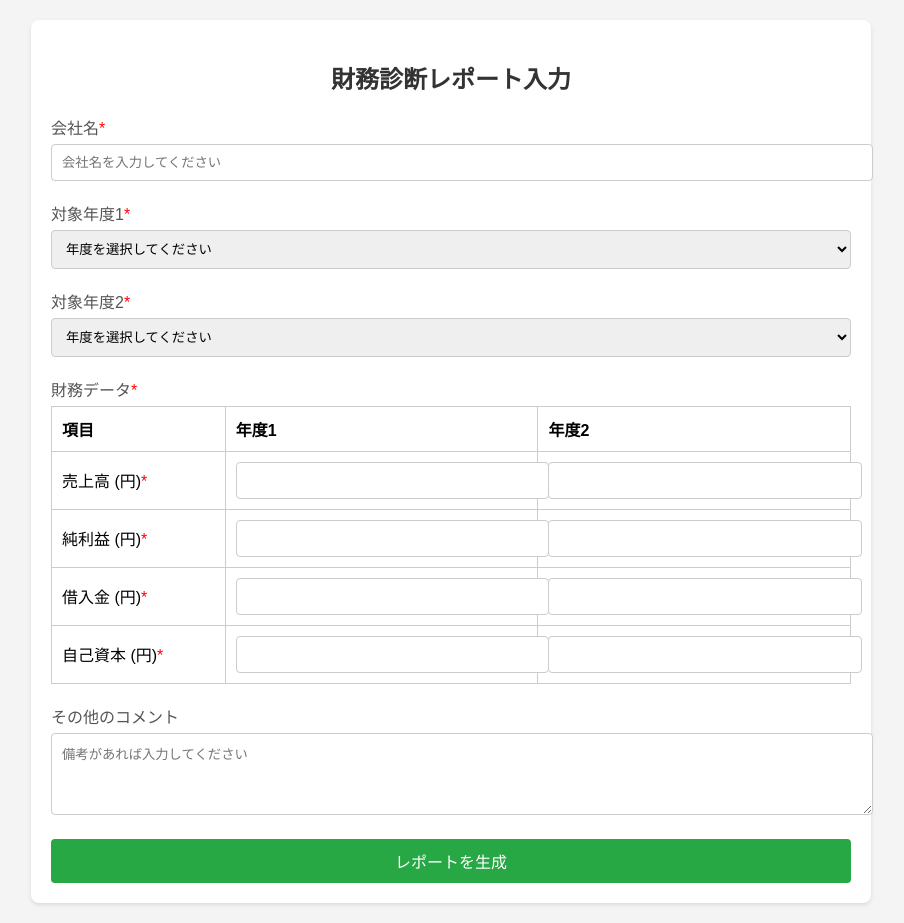
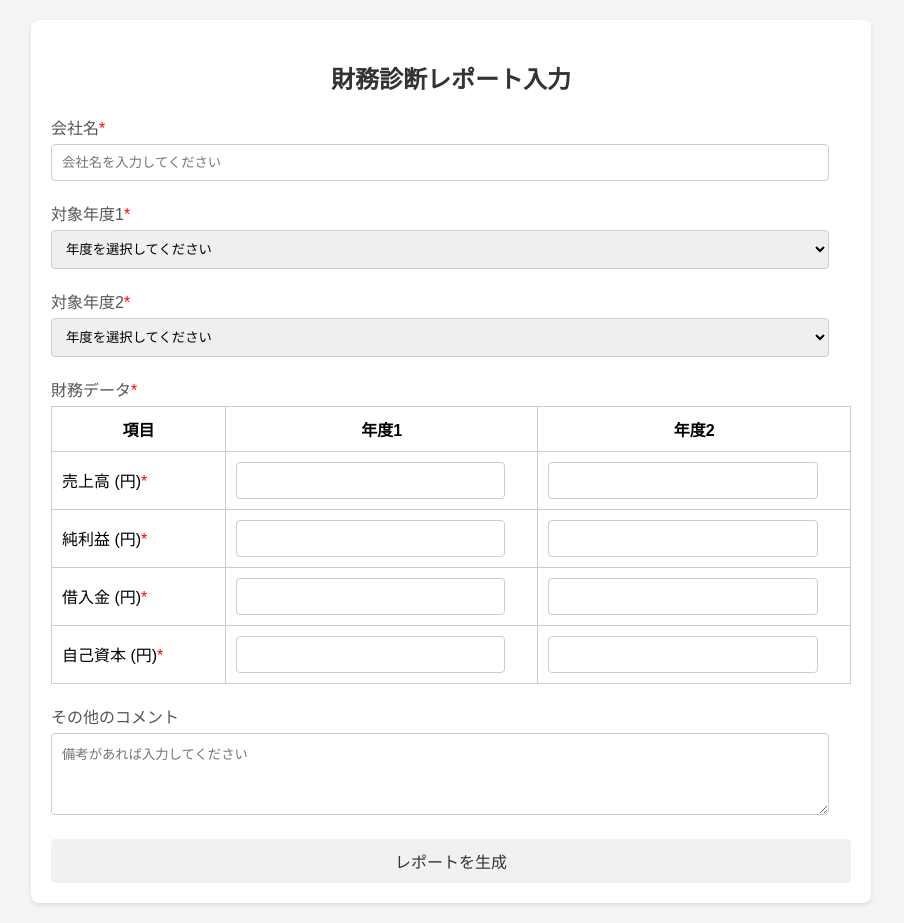
Before and after one commit to aknk8/financial-report-form, a plain HTML site: page index.html in a window 1280 px wide. Shown: the whole page, without its empty margins (189-1093 px from the left). Drawn offline with Linux system fonts and the light colour scheme.

Commit message:
Update index.html

```diff
--- a/index.html
+++ b/index.html
@@ -53,18 +53,19 @@
         .form-group input,
         .form-group select,
         .form-group textarea {
-            width: 100%;
+            width: calc(100% - 22px);
             padding: 10px;
             border: 1px solid #ccc;
             border-radius: 4px;
+            box-sizing: border-box;
         }
 
         .submit-btn {
             display: block;
             width: 100%;
             padding: 10px;
-            background-color: #28a745;
-            color: white;
+            background-color: #f1f1f1;
+            color: #333;
             border: none;
             border-radius: 4px;
             font-size: 16px;
@@ -72,7 +73,7 @@
         }
 
         .submit-btn:hover {
-            background-color: #218838;
+            background-color: #e1e1e1;
         }
 
         .form-group textarea {
@@ -81,6 +82,11 @@
 
         .number-input {
             text-align: right;
+        }
+
+        .table-heading {
+            text-align: center;
+            font-weight: bold;
         }
     </style>
     <script>
@@ -91,6 +97,14 @@
             } else {
                 input.value = ''; // 非数値の場合、フィールドを空にする
             }
+        }
+
+        function updateTableHeadings() {
+            const year1 = document.getElementById('financial-year-1').value;
+            const year2 = document.getElementById('financial-year-2').value;
+
+            document.getElementById('year-1-heading').innerText = year1 ? year1 + '年' : '年度1';
+            document.getElementById('year-2-heading').innerText = year2 ? year2 + '年' : '年度2';
         }
     </script>
 </head>
@@ -106,7 +120,7 @@
 
             <div class="form-group">
                 <label for="financial-year-1">対象年度1<span style="color: red;">*</span></label>
-                <select id="financial-year-1" name="financial-year-1" required>
+                <select id="financial-year-1" name="financial-year-1" onchange="updateTableHeadings()" required>
                     <option value="">年度を選択してください</option>
                     <option value="2023">2023年</option>
                     <option value="2022">2022年</option>
@@ -116,7 +130,7 @@
 
             <div class="form-group">
                 <label for="financial-year-2">対象年度2<span style="color: red;">*</span></label>
-                <select id="financial-year-2" name="financial-year-2" required>
+                <select id="financial-year-2" name="financial-year-2" onchange="updateTableHeadings()" required>
                     <option value="">年度を選択してください</option>
                     <option value="2023">2023年</option>
                     <option value="2022">2022年</option>
@@ -129,9 +143,9 @@
                 <table>
                     <thead>
                         <tr>
-                            <th>項目</th>
-                            <th>年度1</th>
-                            <th>年度2</th>
+                            <th class="table-heading">項目</th>
+                            <th class="table-heading" id="year-1-heading">年度1</th>
+                            <th class="table-heading" id="year-2-heading">年度2</th>
                         </tr>
                     </thead>
                     <tbody>
```
